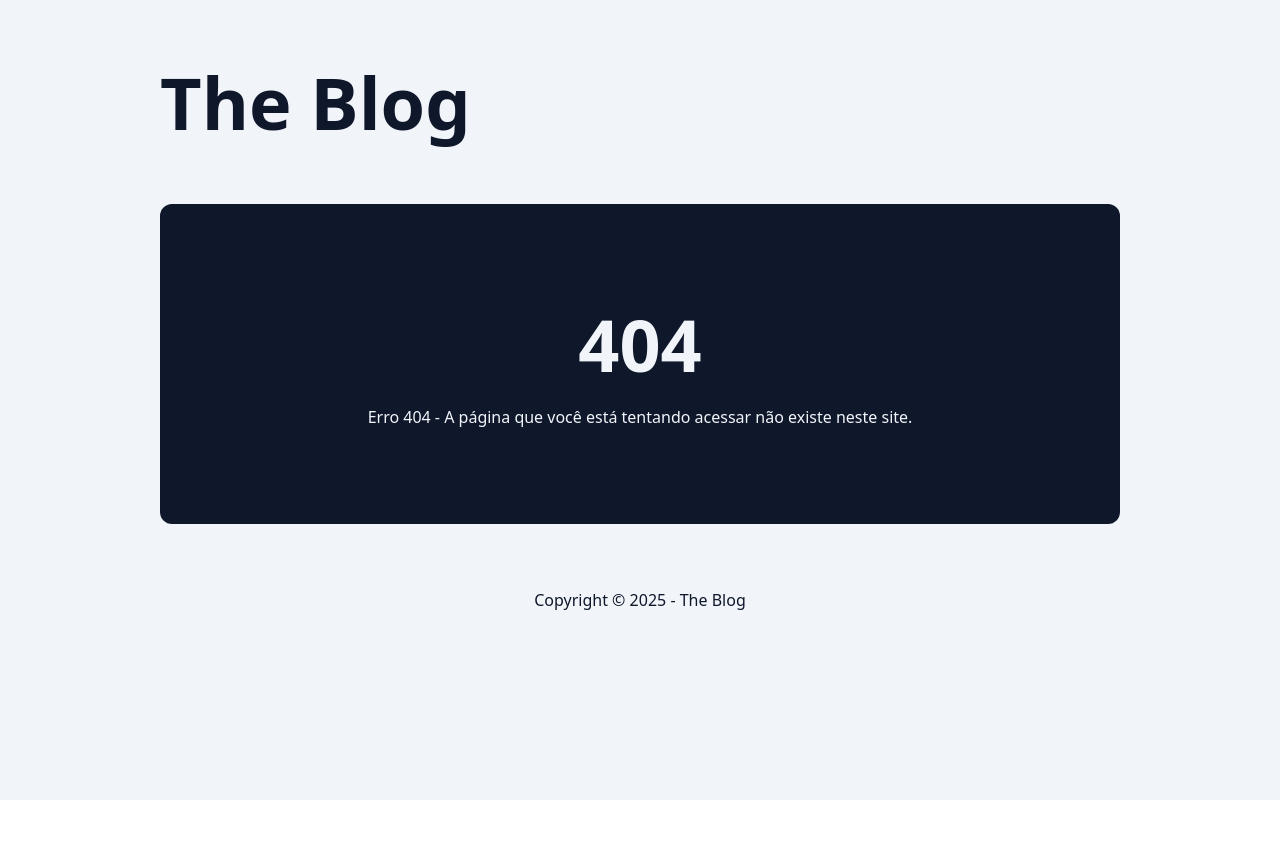
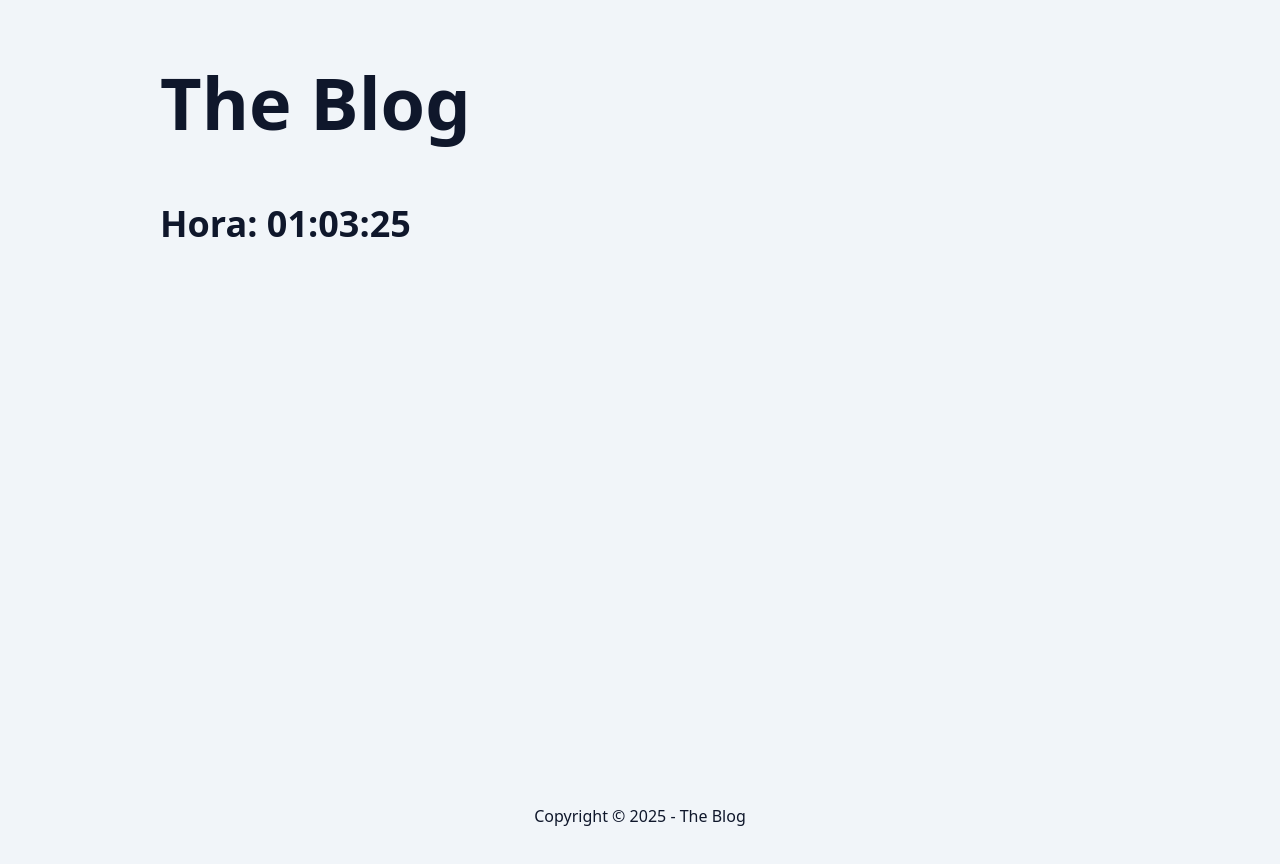
Before and after one commit to ErosAlmeida/the-blog, a Next.js app: page /exemplo/1 in a window 1280 px wide. Before the commit this address had no page. Shown: the top 864 px of the page. Before the commit the page ends 800 px from the top, so only its background shows below. Built offline with nearby package versions, Linux system fonts and the light colour scheme.

Commit message:
formatHour

```diff
--- /dev/null
+++ b/src/app/exemplo/[id]/page.tsx
@@ -0,0 +1,11 @@
+import { formatHour } from "@/utils/format-datetime";
+
+export default async function ExemploDynamicPage() {
+  const hour = formatHour(Date.now());
+
+  return (
+    <main className="min-h-[600px] text-4xl font-bold">
+      <div>Hora: {hour}</div>
+    </main>
+  );
+}
--- /dev/null
+++ b/src/app/exemplo/page.tsx
@@ -0,0 +1,11 @@
+import { formatHour } from "@/utils/format-datetime";
+
+export default async function ExemploPage() {
+  const hour = formatHour(Date.now());
+
+  return (
+    <main className="min-h-[600px] text-4xl font-bold">
+      <div>Hora: {hour}</div>
+    </main>
+  );
+}
```
